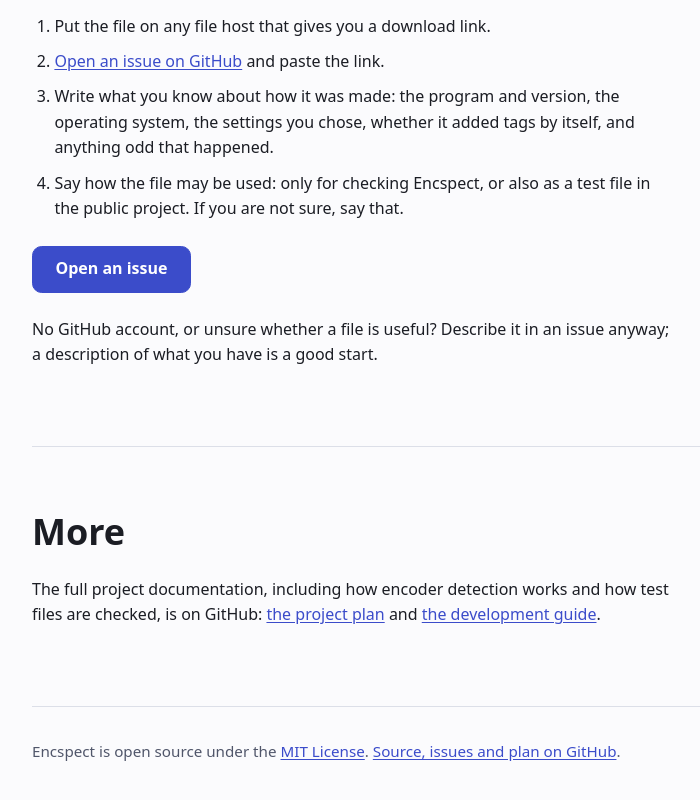
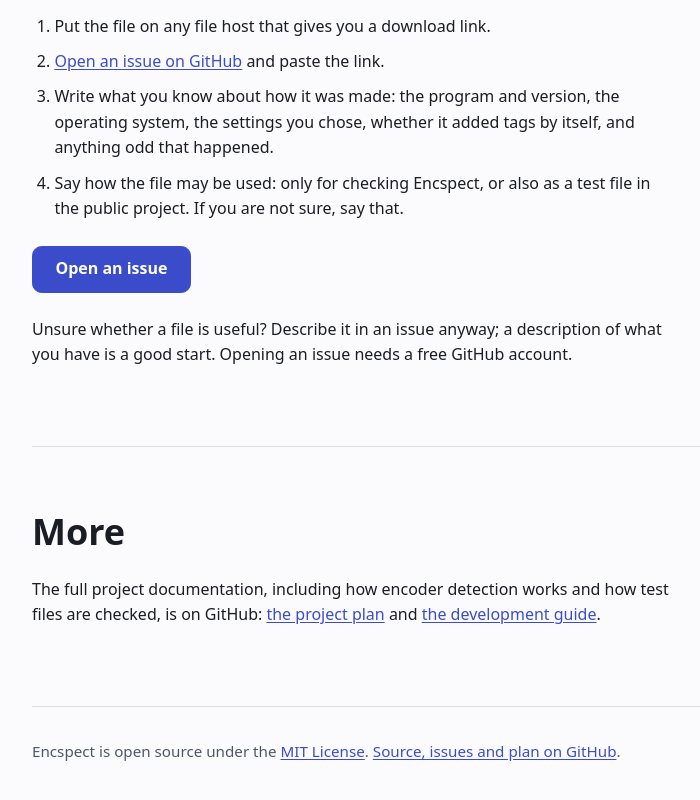
Before and after one commit to smares/encspect-website, a plain HTML site: page site/samples.html in a window 1280 px wide. Shown: the part 2465-3265 px from the top of the page, without its empty margins (32-732 px from the left). Drawn offline with Linux system fonts and the light colour scheme.

Commit message:
Samples page: an issue needs a GitHub account, so do not suggest one without
Co-Authored-By: Claude Opus 5.5 <noreply@anthropic.com>
Claude-Session: https://claude.ai/code/session_01NFnoiwUtAzMrjCXYBDYH3c

```diff
--- a/site/samples.html
+++ b/site/samples.html
@@ -99,7 +99,7 @@
         <li>Say how the file may be used: only for checking Encspect, or also as a test file in the public project. If you are not sure, say that.</li>
       </ol>
       <p class="actions-left"><a class="button primary" href="https://github.com/smares/encspect/issues">Open an issue</a></p>
-      <p>No GitHub account, or unsure whether a file is useful? Describe it in an issue anyway; a description of what you have is a good start.</p>
+      <p>Unsure whether a file is useful? Describe it in an issue anyway; a description of what you have is a good start. Opening an issue needs a free GitHub account.</p>
     </section>
 
     <section class="prose" aria-labelledby="more-title">
```
